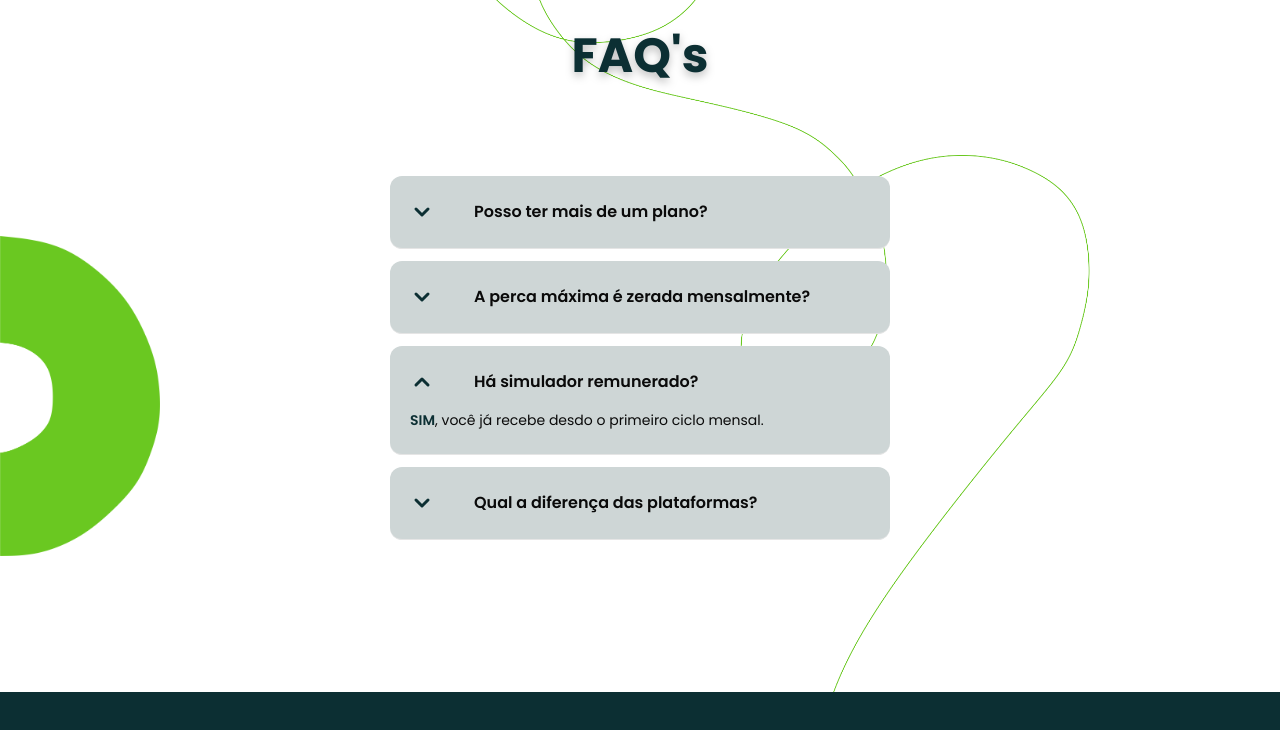
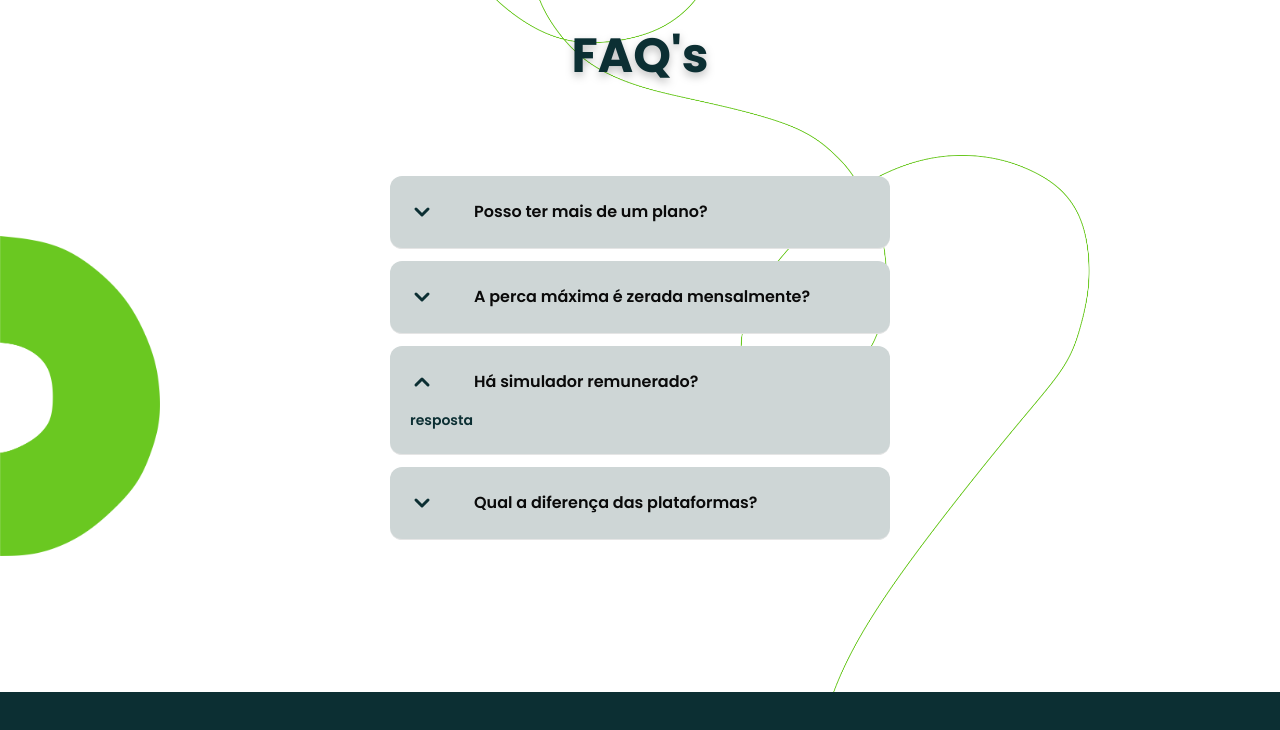
Before and after one commit to lucaanequini/deploy-smartprop, a Next.js app: page / in a window 1280 px wide. Both pictures are taken after a click on the button "Há simulador remunerado?". Shown: the part 3228-3958 px from the top of the page. Built offline with nearby package versions, Linux system fonts and the light colour scheme.

Commit message:
fix: correção faq

```diff
--- a/app/(marketing)/_components/faq.tsx
+++ b/app/(marketing)/_components/faq.tsx
@@ -32,14 +32,13 @@ export const Faq = () => {
                     <AccordionItem value="item-3" data-aos='fade-left'>
                         <AccordionTrigger>Há simulador remunerado?</AccordionTrigger>
                         <AccordionContent>
-                            <span className="font-semibold text-dark-green">SIM</span>, você já recebe desdo o primeiro ciclo mensal.
+                            <span className="font-semibold text-dark-green">resposta</span>
                         </AccordionContent>
                     </AccordionItem>
                     <AccordionItem value="item-4" data-aos='fade-right'>
                         <AccordionTrigger>Qual a diferença das plataformas?</AccordionTrigger>
                         <AccordionContent>
-                            Yes. It&apos;s animated by default, but you can disable it if you
-                            prefer.
+                            <span className="font-semibold text-dark-green">Resposta</span>
                         </AccordionContent>
                     </AccordionItem>
 
```
